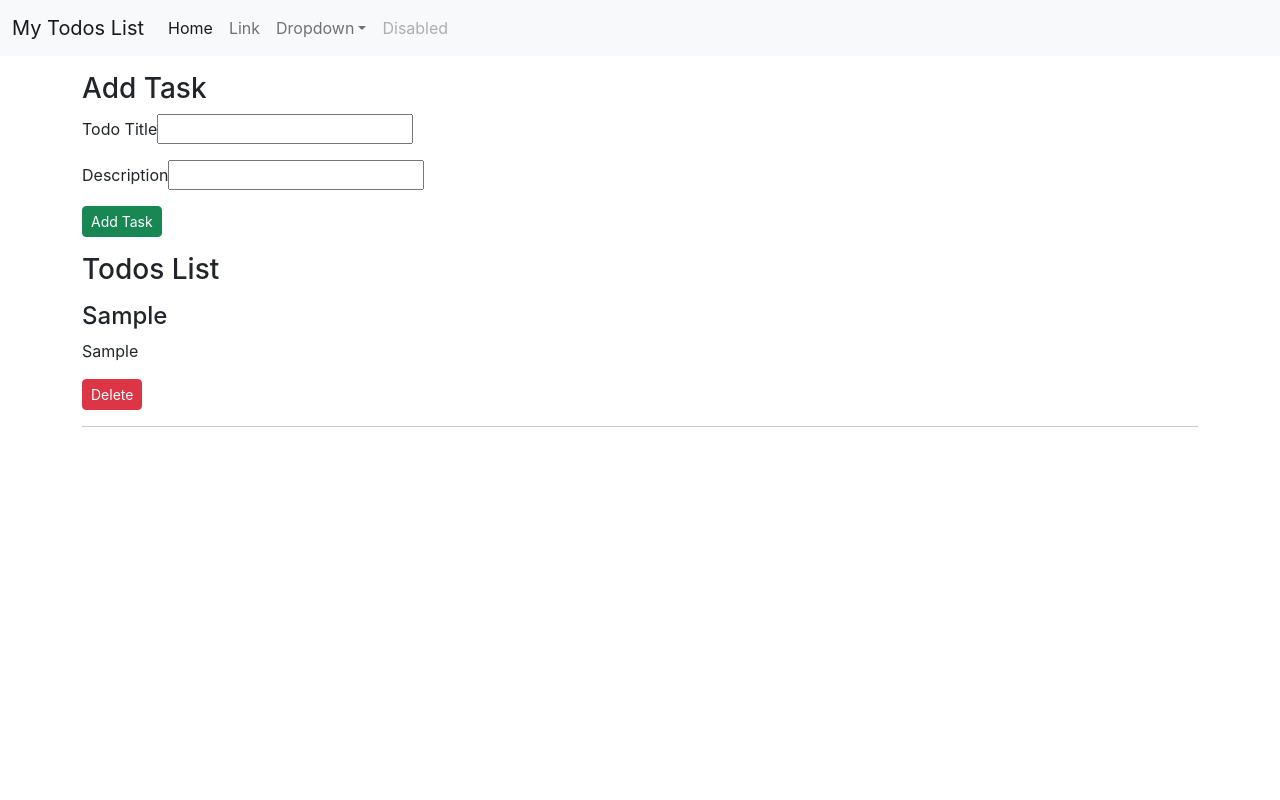
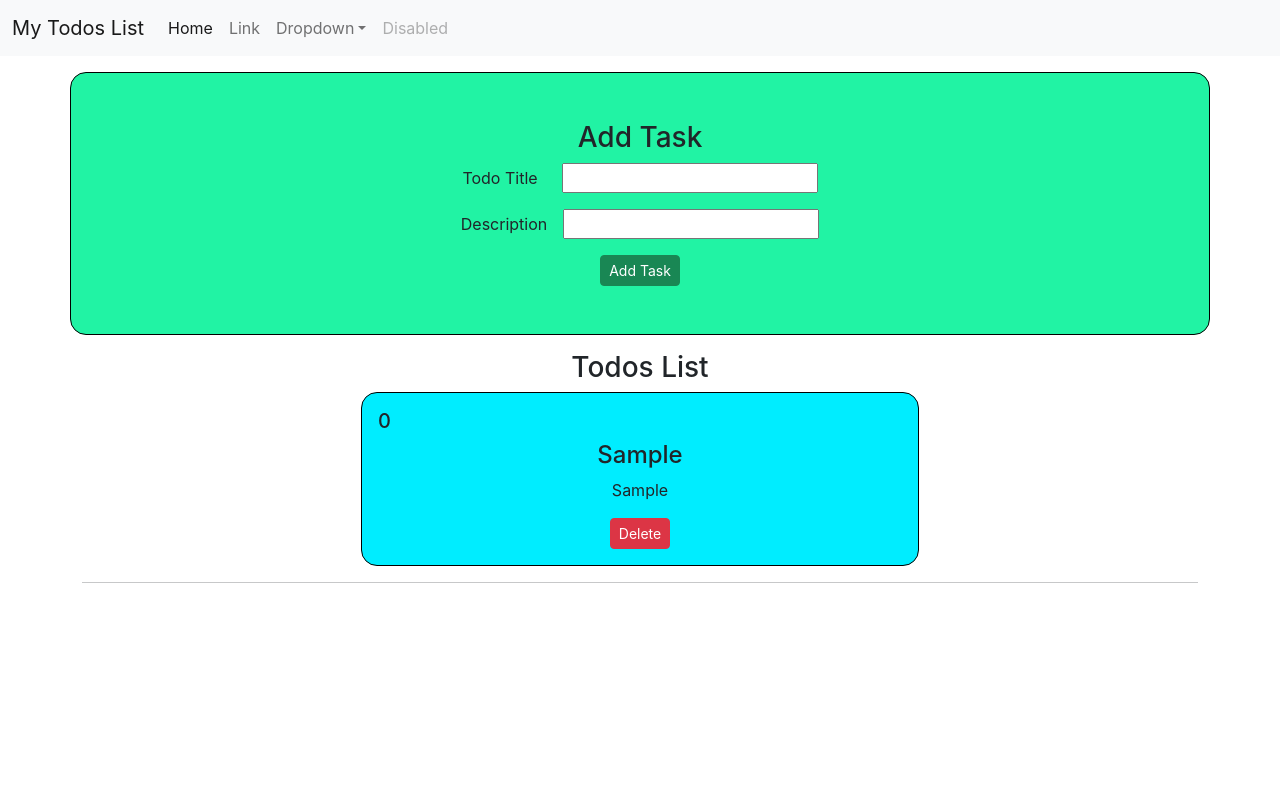
Before and after one commit to anuragK-24/TodoList, a React (Create React App) app: page / in a window 1280 px wide. Both pictures are taken after typing "Sample", "Sample" into the empty fields and a click on the button "Add Task". Shown: the top 800 px of the page. Built offline with nearby package versions, Linux system fonts and the light colour scheme.

Commit message:
Corrected it's css

```diff
--- a/src/MyComponents/AddTodo.js
+++ b/src/MyComponents/AddTodo.js
@@ -16,21 +16,22 @@ export const AddTodo = ({addTodo}) => {
      }
 
   return (
-    <div className="container my-3 "  >
+    <div className="container my-3 " style={{border:"1px solid black", borderRadius:"1em", backgroundColor:"#21f3a4",  padding:"3em",textAlign:"center"}}  >
         <h3>Add Task</h3>
-        <form onSubmit={submit}>
+        <form style={{textAlign:"center"}} onSubmit={submit}>
             {/* this line will call AddTodo as soon as we click on add Task button  */}
-            <div className="mb-3">
-                    <label htmlFor="title" className="htmlForm-label">Todo Title</label>
+            <div  className="mb-3">
+                    <label style={{marginRight:"1.5em"}} htmlFor="title" className="htmlForm-label">Todo Title </label>
                     <input type="text" value={title} onChange={(e)=>setTitle(e.target.value)} className="htmlForm-control" id="title" aria-describedby="emailHelp"/>
             </div>
         <div className="mb-3">
-            <label htmlFor="desc" className="htmlForm-label">Description</label>
+            <label style={{marginRight:"1em"}} htmlFor="desc" className="htmlForm-label">Description</label>
             <input type="text" value={desc} onChange={(e)=>setDesc(e.target.value)} className="htmlForm-control" id="desc"/>
         </div>
             <button type="submit" className="btn btn-sm btn-success">Add Task</button>
             {/* btn-sm will change the size of the button and btn-success will change the colour of the button to green, btn-primary will change the colour to blue */}
         </form>
+
     </div>
   )
 }
--- a/src/MyComponents/TodoItem.js
+++ b/src/MyComponents/TodoItem.js
@@ -2,15 +2,18 @@ import React from 'react'
 
 export const TodoItem = ({todo, onDelete}) => {
   return (
-    <>
-      <div>
-          <h4>{todo.title}</h4>
+    <center>
+      <div  style={{border:"1px solid black", borderRadius:"1em",alignItems:"center", backgroundColor:"#00edff",width:"50%" , padding:"1em",textAlign:"center"}}>
+        {console.log(todo," This is obj")}
+
+          <h5 style={{textAlign:"initial", block:"none"}}>{todo.sno}</h5>
+          <h4 style={{textAlign:"center"}}>{todo.title}</h4>
           <p>{todo.desc}</p>
           <button className="btn btn-sm btn-danger" onClick={() => {onDelete(todo)}}
             >Delete</button>
           {/* if we passs onDelete() all three button fire with starting of the website  */}
       </div>
       <hr />
-      </>
+      </center>
   )
 }
--- a/src/MyComponents/Todos.js
+++ b/src/MyComponents/Todos.js
@@ -4,14 +4,15 @@ import {TodoItem} from "./TodoItem";
 export const Todos = (props) => {
   let myStyle = {
     minHeight:"70vh",
-    margin:"40px auto"
+    margin:"40px auto",
+    textAlign:"center"
   }
   return (
     <div className="container my-3 " style={myStyle}>
       {/* here my-3 used to give padding to Todos List
       and text-center is used to locate the text in the center */}
-      <h3 className="my-3" >Todos List</h3>
-      {props.todos && props.todos.length === 0 ? <h3>No todos to display</h3> :
+      <h3 style={{textAlign:"center"}} >Todos List</h3>
+      {props.todos && props.todos.length === 0 ? <h3 style={{color:"grey", marginTop:"2em"}}>No todos to display</h3> :
       props.todos.map((todo)=> {
         return( <TodoItem todo = {todo} key={todo.sno} onDelete={props.onDelete}/>
 
```
